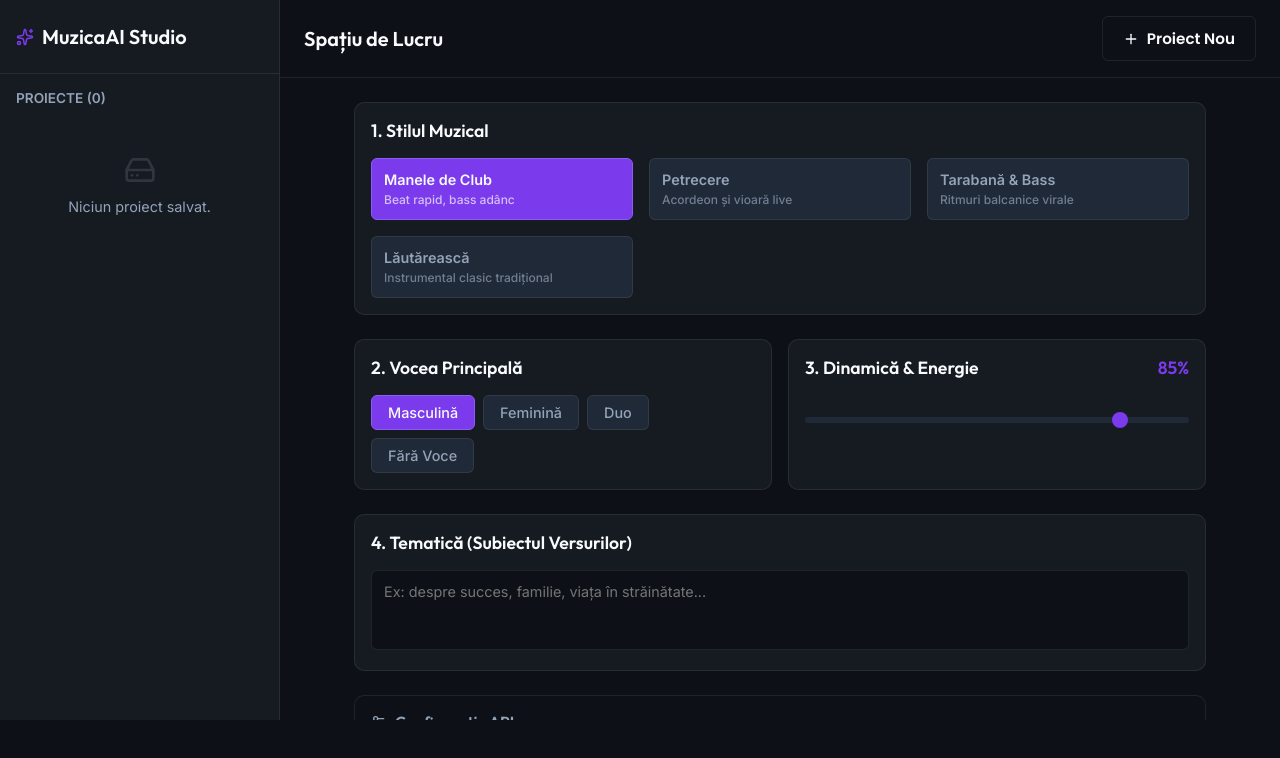
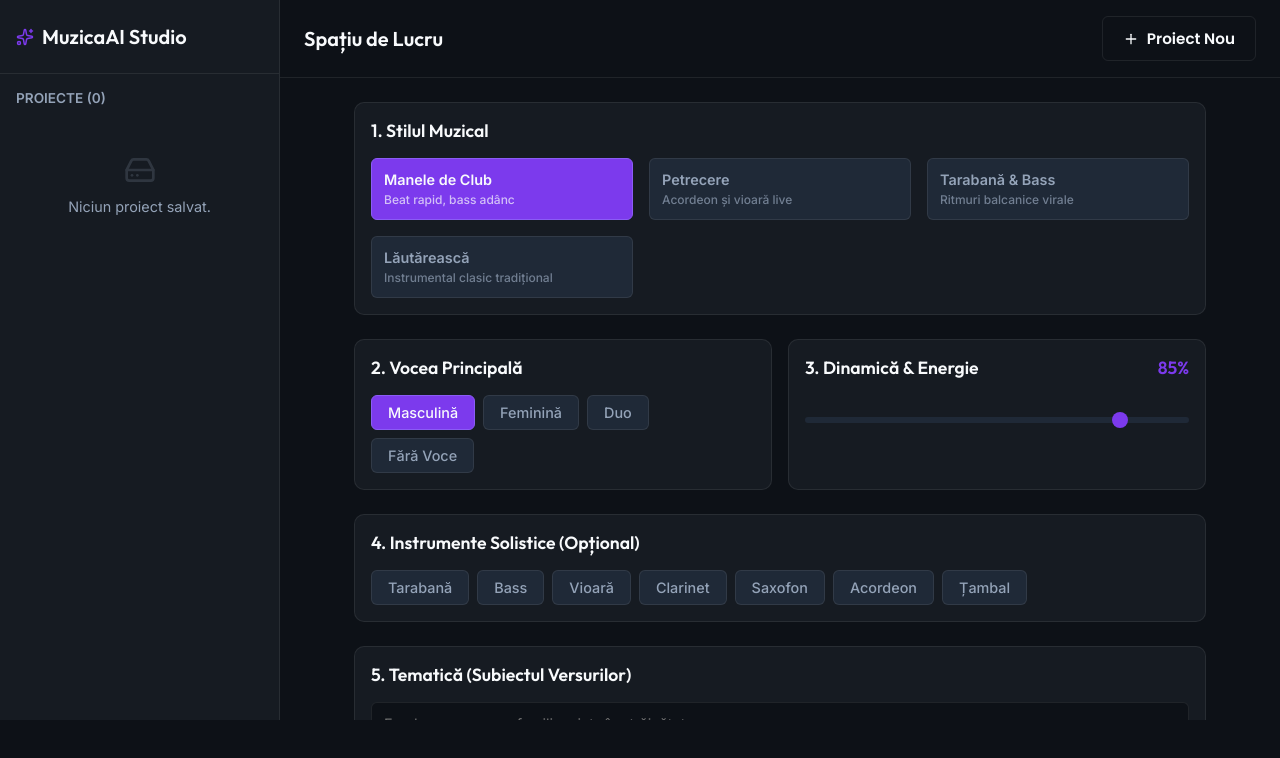
Before and after one commit to VHPlan/MUZICA, a React (Vite) app: page / in a window 1280 px wide. Shown: the top 758 px of the page. Built offline with nearby package versions, Linux system fonts and the light colour scheme.

Commit message:
feat: add multi-select instrument picker for precise audio generation

```diff
--- a/src/components/CreationWizard.jsx
+++ b/src/components/CreationWizard.jsx
@@ -13,8 +13,17 @@ export default function CreationWizard({ onGenerate }) {
   const [energy, setEnergy] = useState(85);
   const [voice, setVoice] = useState('Masculină');
   const [theme, setTheme] = useState('');
+  const [selectedInstruments, setSelectedInstruments] = useState([]);
   const [apiKey, setApiKey] = useState(localStorage.getItem('piapi_key') || '');
   const [provider, setProvider] = useState('suno');
+
+  const ALL_INSTRUMENTS = ['Tarabană', 'Bass', 'Vioară', 'Clarinet', 'Saxofon', 'Acordeon', 'Țambal'];
+
+  const toggleInstrument = (inst) => {
+    setSelectedInstruments(prev =>
+      prev.includes(inst) ? prev.filter(i => i !== inst) : [...prev, inst]
+    );
+  };
 
   const handleStart = () => {
     if (!apiKey) {
@@ -27,7 +36,7 @@ export default function CreationWizard({ onGenerate }) {
       genre,
       energy,
       tempo: 'Rapid',
-      instruments: ['Auto'],
+      instruments: selectedInstruments.length > 0 ? selectedInstruments : ['Auto'],
       voice,
       atmosphere: 'Studio',
       theme,
@@ -85,7 +94,22 @@ export default function CreationWizard({ onGenerate }) {
       </div>
 
       <div className="dash-card" style={{ marginBottom: '24px' }}>
-        <h3 style={{ fontSize: '1.1rem', marginBottom: '16px' }}>4. Tematică (Subiectul Versurilor)</h3>
+        <h3 style={{ fontSize: '1.1rem', marginBottom: '16px' }}>4. Instrumente Solistice (Opțional)</h3>
+        <div style={{ display: 'flex', gap: '8px', flexWrap: 'wrap' }}>
+          {ALL_INSTRUMENTS.map(inst => (
+            <div
+              key={inst}
+              onClick={() => toggleInstrument(inst)}
+              className={`compact-pill ${selectedInstruments.includes(inst) ? 'active' : ''}`}
+            >
+              {inst}
+            </div>
+          ))}
+        </div>
+      </div>
+
+      <div className="dash-card" style={{ marginBottom: '24px' }}>
+        <h3 style={{ fontSize: '1.1rem', marginBottom: '16px' }}>5. Tematică (Subiectul Versurilor)</h3>
         <textarea
           value={theme}
           onChange={(e) => setTheme(e.target.value)}
--- a/src/services/AIProvider.js
+++ b/src/services/AIProvider.js
@@ -22,9 +22,11 @@ const TRANSLATIONS = {
     'Acordeon': 'accordion accents',
     'Vioară': 'violin solo',
     'Clape': 'oriental keyboard',
-    'Saxofon': 'Saxophone',
-    'Țambal': 'Cimbalom',
-    'Chitară acustică': 'Acoustic guitar'
+    'Saxofon': 'saxophone solo',
+    'Țambal': 'cimbalom',
+    'Chitară acustică': 'acoustic guitar',
+    'Bass': 'heavy deep 808 bass',
+    'Clarinet': 'balkan clarinet solo'
   }
 };
 
```
